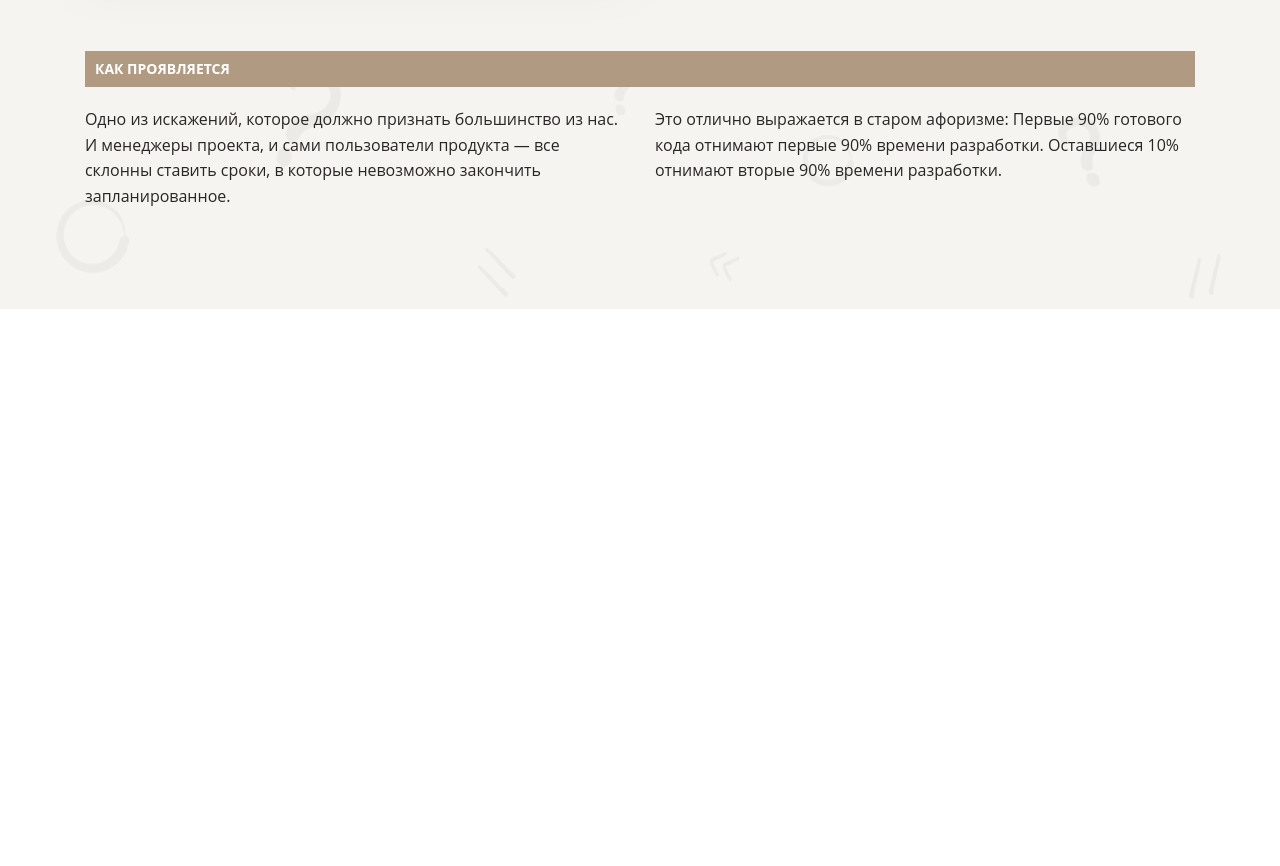
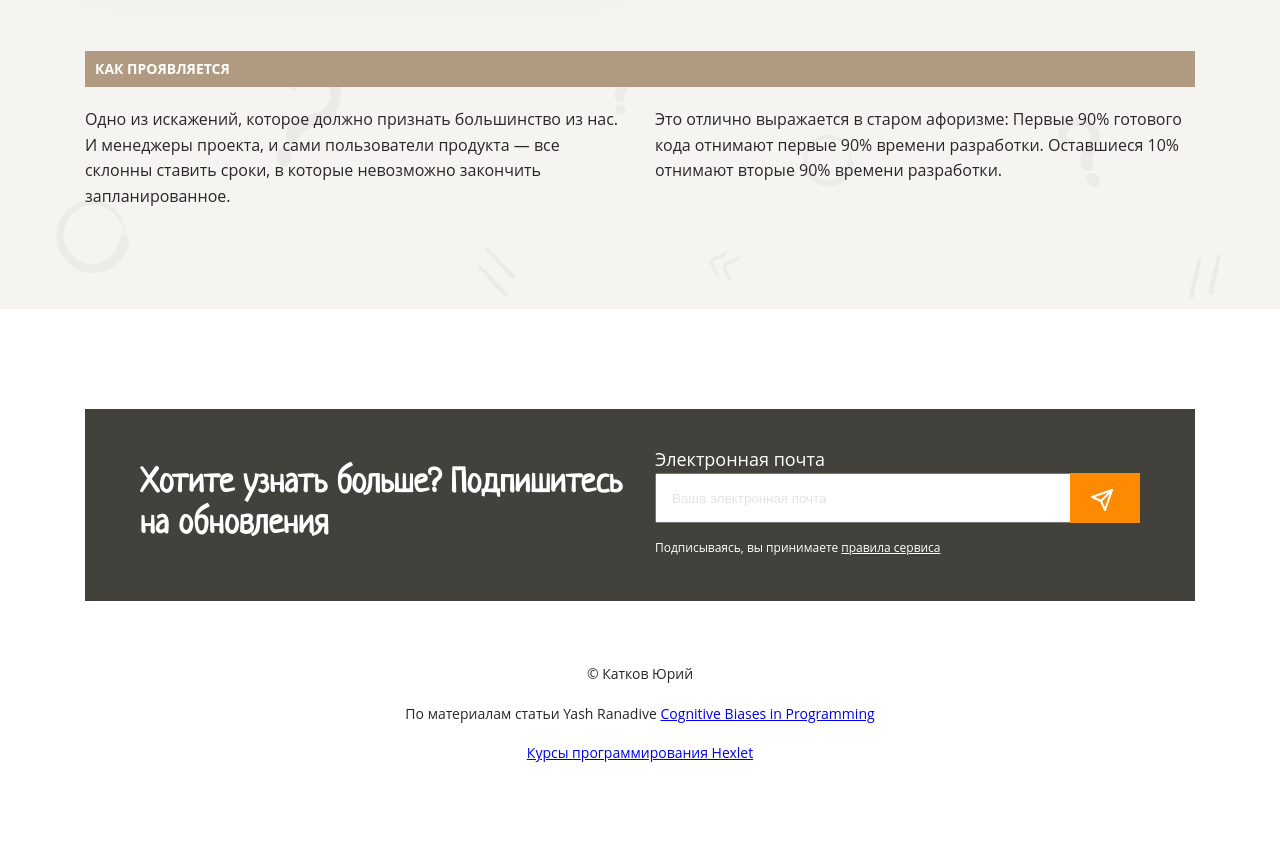
Before and after one commit to YU-K/layout-designer-project-lvl1, a website: page src/index.html in a window 1280 px wide. Shown: the part 6818-7684 px from the top of the page. Before the commit the page ends 7227 px from the top, so only its background shows below. Drawn offline with Linux system fonts and the light colour scheme.

Commit message:
add footer layout

```diff
--- a/src/index.html
+++ b/src/index.html
@@ -68,14 +68,14 @@
                             Вы даёте более высокую оценку тем событиям, которые произошли недавно, и недооцениваете более старые
                         </p>
                     </a>
-                    <a href="" class="card mg-0 h-348">
+                    <a href="#hyperbolic-depreciation" class="card mg-0 h-348">
                         <span class="card-number">4</span>
                         <h3 class="card-title">Гиперболическое обесценивание</h3>
                         <p class="card-body">
                             Вы гонитесь за немедленной маленькой выгодой и игнорируете более крупную, недоступную сейчас, но доступную в будущем.
                         </p>
                     </a>
-                    <a href="" class="card mg-0 h-348"><span class="card-number">5</span>
+                    <a href="#errors-in-planning" class="card mg-0 h-348"><span class="card-number">5</span>
                         <h3 class="card-title">Ошибка планирования</h3>
                         <p class="card-body">
                             Неправильно рассчитывать время необходимое для завершения задачи.
@@ -170,7 +170,29 @@
             </div>
         </section>
         </main>
-        <footer></footer>
+        <footer>
+            <div class="container">
+                <div class="columns-2 footer">
+                    <h3 class="break-avoid description relative">Хотите узнать больше? Подпишитесь на обновления</h3>
+                    <div class="wrapper">
+                        <form class="d-flex" action="">
+                            <label for="">Электронная почта</label><br>
+                            <input type="text" placeholder="Ваша электронная почта">
+                            <button></button>
+                            </form>
+                        <p class="agreement">Подписываясь, вы принимаете <a class="agreement" href="">правила сервиса</a></p>
+
+                    </div>
+
+
+                </div>
+                <div class="contacts">
+                    <p>&#169; Катков Юрий</p>
+                    <p>По материалам статьи Yash Ranadive <a href="https://medium.com/hackernoon/cognitive-biases-in-programming-5e937707c27b">Cognitive Biases in Programming</a></p>
+                    <a href="https://ru.hexlet.io/">Курсы программирования Hexlet</a>
+                </div>
+            </div>
+        </footer>
 
 
 </body>
--- a/src/styles/style.css
+++ b/src/styles/style.css
@@ -337,6 +337,84 @@ iframe {
   color: var(--white);
 }
 
-footer {
-  margin-bottom: 100px;
+footer h3 {
+  margin: 55px 0 0 55px;
+
+  padding-bottom: 55px;
+
+  color: var(--white);
 }
+
+.footer {
+  background: var(--basic-dark);
+}
+
+.wrapper {
+  padding-top: 38px;
+}
+
+label {
+  color: var(--white);
+  font-size: 18px;
+}
+
+input {
+  box-sizing: border-box;
+
+  width: 423px;
+  height: 50px;
+
+  padding: 15px;
+}
+
+input::placeholder {
+  color: #757575;
+
+  opacity: 0.2;
+}
+
+button {
+  position: relative;
+
+  right: 55px;
+
+  width: 70px;
+  height: 50px;
+
+  padding: 0;
+
+  vertical-align: middle;
+
+  background: var(--main);
+
+  border: none;
+}
+
+button::before {
+  position: absolute;
+
+  top: 15px;
+  left: 20px;
+
+  content: url("../images/send.svg");
+}
+
+button:hover {
+  background: #ea7600;
+
+  cursor: pointer;
+}
+
+.agreement {
+  color: var(--white);
+
+  font-size: 12px;
+}
+
+.contacts {
+  margin-top: 60px;
+
+  font-size: 14px;
+
+  text-align: center;
+}
```
Also changed, not shown: src/images/send.svg (added).
